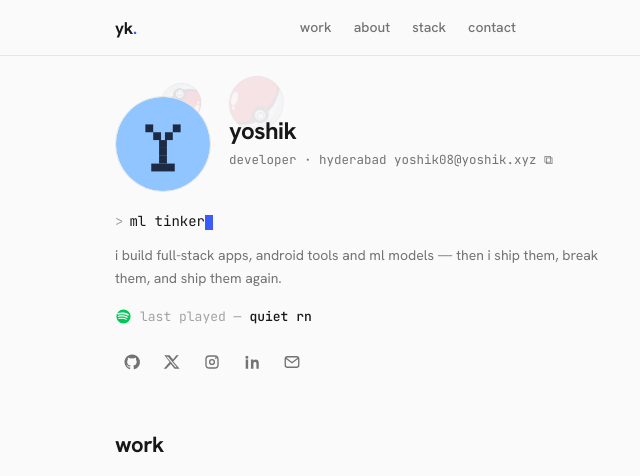
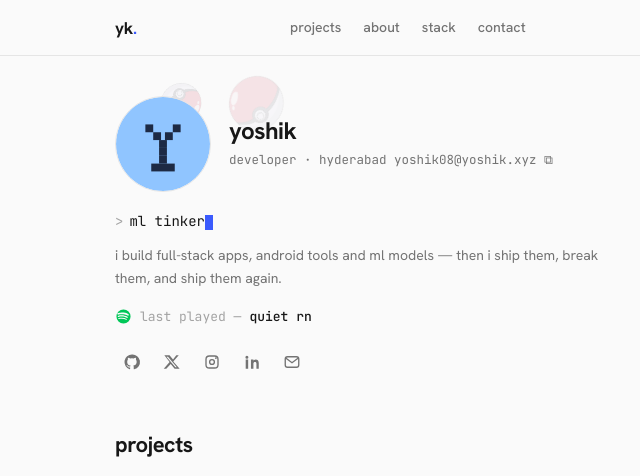
Before and after one commit to yoshik08/personal, a plain HTML site: page index.html in a window 1280 px wide. Shown: the top 476 px of the page, 205-845 px from the left. Drawn offline with Linux system fonts and the light colour scheme; no server answers.

Commit message:
spotify hero link + projects rename

```diff
--- a/index.html
+++ b/index.html
@@ -36,7 +36,7 @@
   <div class="wrap topbar-in">
     <a class="brand magnetic" href="#top" data-hover>yk<span class="brand-dot">.</span></a>
     <nav class="nav">
-      <a href="#work" data-hover>work</a>
+      <a href="#projects" data-hover>projects</a>
       <a href="#about" data-hover>about</a>
       <a href="#stack" data-hover>stack</a>
       <a href="#contact" data-hover>contact</a>
@@ -80,7 +80,7 @@
     <div class="sp-line" data-reveal style="--d:.2s">
       <svg class="sp-glyph" viewBox="0 0 24 24" aria-hidden="true"><path fill="currentColor" d="M12 2a10 10 0 1 0 0 20 10 10 0 0 0 0-20zm4.6 14.4a.7.7 0 0 1-1 .3c-2.7-1.7-6.1-2-10.1-1.1a.7.7 0 1 1-.3-1.4c4.4-1 8.2-.6 11.3 1.3.3.2.4.6.1.9zm1.2-2.8a.9.9 0 0 1-1.2.3c-3.1-1.9-7.8-2.4-11.4-1.3a.9.9 0 1 1-.5-1.7c4.1-1.2 9.3-.6 12.9 1.5.4.3.5.8.2 1.2zm.1-2.9C14.3 8.5 8.2 8.3 4.9 9.3a1.1 1.1 0 1 1-.6-2.1c3.8-1.2 10.5-1 14.6 1.5a1.1 1.1 0 0 1-1 2z"/></svg>
       <span class="sp-label">last played —</span>
-      <span class="sp-track" id="spHeroTrack">quiet rn</span>
+      <span class="sp-track"><a class="sp-song" id="spHeroLink" target="_blank" rel="noopener">quiet rn</a><span class="sp-artists" id="spHeroArtists"></span></span>
     </div>
     <div class="socials" data-reveal style="--d:.26s">
       <a href="https://github.com/yoshik08" target="_blank" rel="noopener" data-hover title="github" aria-label="github">
@@ -101,9 +101,9 @@
     </div>
   </section>
 
-  <!-- WORK -->
-  <section id="work" class="section">
-    <h2 data-reveal>work</h2>
+  <!-- PROJECTS -->
+  <section id="projects" class="section">
+    <h2 data-reveal>projects</h2>
     <div class="rows" data-reveal style="--d:.06s">
 
       <article class="row">
@@ -318,7 +318,7 @@
     <div class="foot-col">
       <p class="foot-label">navigate</p>
       <a href="#top" data-hover>home</a>
-      <a href="#work" data-hover>work</a>
+      <a href="#projects" data-hover>projects</a>
       <a href="#about" data-hover>about</a>
       <a href="#stack" data-hover>stack</a>
       <a href="#contact" data-hover>contact</a>
```
